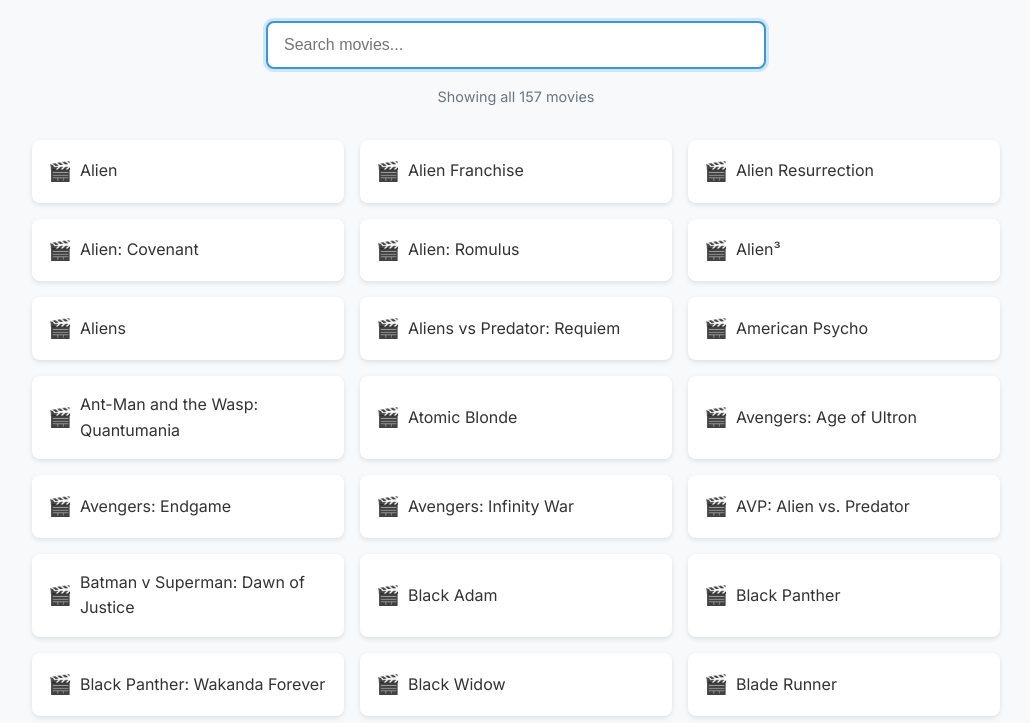
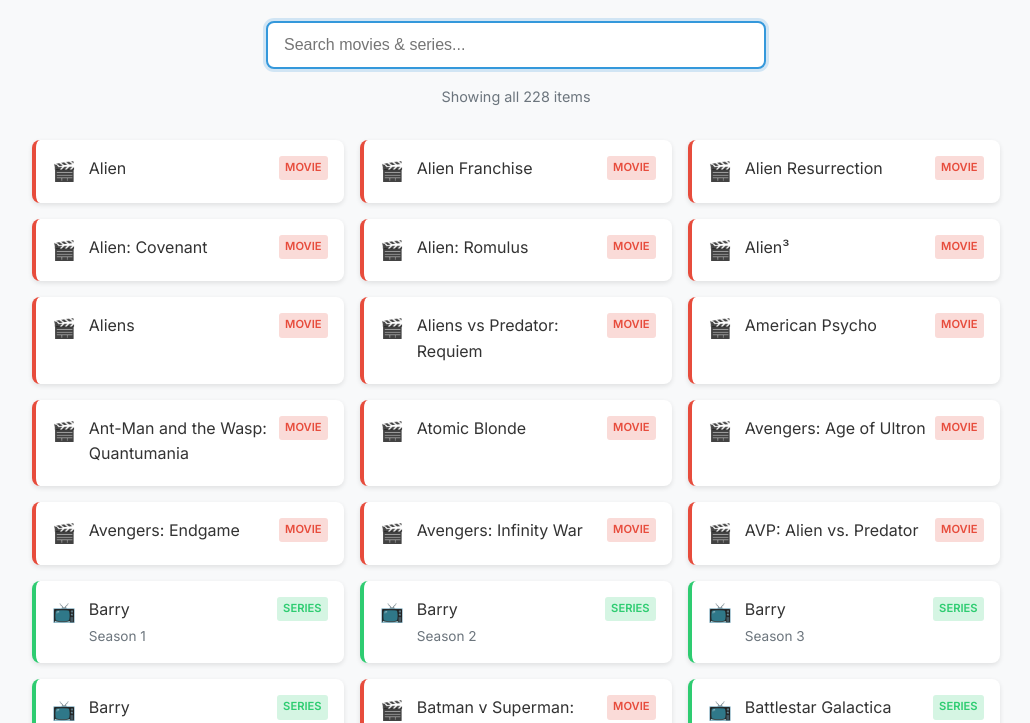
Before and after one commit to duthied/duthied.github.io, a plain HTML site: page index.html in a window 1280 px wide. Shown: the part 86-809 px from the top of the page, without its empty margins (124-1154 px from the left). Drawn offline with Linux system fonts and the light colour scheme.

Commit message:
Adds series

```diff
--- a/index.html
+++ b/index.html
@@ -12,8 +12,8 @@
         <header>
             <h1>🎬 My Video Collection</h1>
             <div class="search-container">
-                <input type="text" id="search-input" placeholder="Search movies...">
-                <div id="search-stats">Showing all <span id="movie-count"></span> movies</div>
+                <input type="text" id="search-input" placeholder="Search movies & series...">
+                <div id="search-stats">Showing all <span id="movie-count"></span> items</div>
             </div>
         </header>
 
@@ -22,7 +22,7 @@
         </main>
 
         <footer>
-            <p>Created with ❤️ | Data from movies.json</p>
+            <p>Created with ❤️ | Data from movies.json & series.json</p>
         </footer>
     </div>
 
--- a/script.js
+++ b/script.js
@@ -1,82 +1,139 @@
 // DOM Elements
-const movieList = document.getElementById('movie-list');
+const itemList = document.getElementById('movie-list');
 const searchInput = document.getElementById('search-input');
-const movieCount = document.getElementById('movie-count');
+const itemCount = document.getElementById('movie-count');
 const searchStats = document.getElementById('search-stats');
 
 // Global variables
-let allMovies = [];
+let allItems = [];
 
-// Load movies data from JSON file
-function loadMovies() {
-    // Use fetch API to load the movies.json file
-    // This will work when deployed to GitHub Pages
-    fetch('movies.json')
-        .then(response => {
+// Load both movies and series data
+function loadData() {
+    // Use Promise.all to fetch both data files simultaneously
+    Promise.all([
+        fetch('movies.json').then(response => {
+            if (!response.ok) {
+                throw new Error(`HTTP error! Status: ${response.status}`);
+            }
+            return response.json();
+        }),
+        fetch('series.json').then(response => {
             if (!response.ok) {
                 throw new Error(`HTTP error! Status: ${response.status}`);
             }
             return response.json();
         })
-        .then(data => {
-            // Process the movie data
-            processMovieData(data);
+    ])
+    .then(([moviesData, seriesData]) => {
+        // Process and combine the data
+        processData(moviesData, seriesData);
     })
     .catch(error => {
-            console.error('Error loading movies:', error);
+        console.error('Error loading data:', error);
         // Show error message to user
-            movieList.innerHTML = `
+        itemList.innerHTML = `
             <li id="no-results">
-                    <p>Error loading movies. Please try again later.</p>
+                <p>Error loading data. Please try again later.</p>
                 <p class="error-details">Note: This page needs to be served from a web server to work properly.</p>
                 <p class="error-details">When deployed to GitHub Pages, it will work correctly.</p>
             </li>
         `;
-            searchStats.textContent = 'Error loading movies';
+        searchStats.textContent = 'Error loading data';
     });
 }
 
-// Process the movie data once loaded
-function processMovieData(data) {
-    // Extract movie titles and sort alphabetically
-    allMovies = data.Title.sort((a, b) => a.localeCompare(b));
+// Process the combined data
+function processData(moviesData, seriesData) {
+    // Create objects with type information
+    const movies = moviesData.Title.map(title => ({
+        title,
+        type: 'movie'
+    }));
 
-    // Remove duplicates (if any)
-    allMovies = [...new Set(allMovies)];
+    const series = seriesData.Series.map(title => {
+        // Parse series title and season
+        let seriesTitle = title;
+        let seasonInfo = '';
 
-    // Display all movies
-    displayMovies(allMovies);
+        if (title.includes('|')) {
+            const parts = title.split('|');
+            seriesTitle = parts[0].trim();
+            seasonInfo = parts[1].trim();
+        }
+
+        return {
+            title,
+            displayTitle: seriesTitle,
+            seasonInfo: seasonInfo,
+            type: 'series'
+        };
+    });
+
+    // Combine and sort alphabetically
+    allItems = [...movies, ...series].sort((a, b) => {
+        // For series, sort by the display title (without season info)
+        const titleA = a.type === 'series' ? a.displayTitle : a.title;
+        const titleB = b.type === 'series' ? b.displayTitle : b.title;
+        return titleA.localeCompare(titleB);
+    });
+
+    // Remove duplicates if any (unlikely with the type property)
+    allItems = allItems.filter((item, index, self) =>
+        index === self.findIndex(t => t.title === item.title)
+    );
+
+    // Display all items
+    displayItems(allItems);
 
     // Initialize search functionality
     initSearch();
 }
 
-// Display movies in the list
-function displayMovies(movies) {
+// Display items in the list
+function displayItems(items) {
     // Clear the current list
-    movieList.innerHTML = '';
+    itemList.innerHTML = '';
 
-    // Update movie count
-    movieCount.textContent = movies.length;
+    // Update item count
+    itemCount.textContent = items.length;
 
-    if (movies.length === 0) {
+    if (items.length === 0) {
         // Show no results message
-        movieList.innerHTML = `<li id="no-results">No movies found matching your search.</li>`;
-        searchStats.textContent = 'No movies found';
+        itemList.innerHTML = `<li id="no-results">No items found matching your search.</li>`;
+        searchStats.textContent = 'No items found';
     } else {
-        // Create and append movie items
-        movies.forEach(movie => {
+        // Create and append items
+        items.forEach(item => {
             const li = document.createElement('li');
-            li.className = 'movie-item';
-            li.textContent = movie;
-            movieList.appendChild(li);
+            li.className = `item ${item.type}-item`;
+
+            // Different icons for movies vs series
+            const icon = item.type === 'movie' ? '🎬' : '📺';
+
+            // For series, extract and display season info
+            let seasonInfoHTML = '';
+            if (item.type === 'series' && item.seasonInfo) {
+                seasonInfoHTML = `<span class="series-info">${item.seasonInfo}</span>`;
+            }
+
+            // Create the item content
+            li.innerHTML = `
+                <span class="icon">${icon}</span>
+                <div class="item-content">
+                    <div class="item-title">${item.type === 'series' ? item.displayTitle : item.title}</div>
+                    ${seasonInfoHTML}
+                </div>
+                <span class="type-label ${item.type}-label">${item.type}</span>
+            `;
+
+            itemList.appendChild(li);
         });
 
         // Update search stats
-        if (movies.length === allMovies.length) {
-            searchStats.textContent = `Showing all ${movies.length} movies`;
+        if (items.length === allItems.length) {
+            searchStats.textContent = `Showing all ${items.length} items`;
         } else {
-            searchStats.textContent = `Showing ${movies.length} of ${allMovies.length} movies`;
+            searchStats.textContent = `Showing ${items.length} of ${allItems.length} items`;
         }
     }
 }
@@ -87,16 +144,16 @@
         const searchTerm = searchInput.value.trim().toLowerCase();
 
         if (searchTerm === '') {
-            // If search is empty, show all movies
-            displayMovies(allMovies);
+            // If search is empty, show all items
+            displayItems(allItems);
         } else {
-            // Filter movies based on search term
-            const filteredMovies = allMovies.filter(movie =>
-                movie.toLowerCase().includes(searchTerm)
+            // Filter items based on search term
+            const filteredItems = allItems.filter(item =>
+                item.title.toLowerCase().includes(searchTerm)
             );
 
-            // Display filtered movies
-            displayMovies(filteredMovies);
+            // Display filtered items
+            displayItems(filteredItems);
         }
     });
 
@@ -105,4 +162,4 @@
 }
 
 // Initialize the app when DOM is loaded
-document.addEventListener('DOMContentLoaded', loadMovies);
+document.addEventListener('DOMContentLoaded', loadData);
--- a/styles.css
+++ b/styles.css
@@ -8,6 +8,12 @@
     --border-radius: 8px;
     --box-shadow: 0 2px 5px rgba(0, 0, 0, 0.1);
     --transition: all 0.3s ease;
+
+    /* Type-specific colors */
+    --movie-color: #e74c3c;      /* Red tone for movies */
+    --series-color: #2ecc71;     /* Green tone for series */
+    --movie-light: #fadbd8;      /* Light red background */
+    --series-light: #d5f5e3;     /* Light green background */
 }
 
 * {
@@ -68,7 +74,7 @@
     margin-top: 0.5rem;
 }
 
-/* Movie list styles */
+/* Item list styles */
 #movie-list {
     list-style-type: none;
     display: grid;
@@ -76,25 +82,84 @@
     gap: 1rem;
 }
 
-.movie-item {
+/* Base item styling (shared properties) */
+.item {
     background-color: white;
     padding: 1rem;
     border-radius: var(--border-radius);
     box-shadow: var(--box-shadow);
     transition: var(--transition);
     display: flex;
-    align-items: center;
+    align-items: flex-start;
+    animation: fadeIn 0.3s ease-out;
+}
+
+/* Movie-specific styling */
+.movie-item {
+    border-left: 4px solid var(--movie-color);
 }
 
 .movie-item:hover {
+    background-color: var(--movie-light);
     transform: translateY(-3px);
-    box-shadow: 0 4px 8px rgba(0, 0, 0, 0.15);
+    box-shadow: 0 4px 8px rgba(231, 76, 60, 0.2);
 }
 
-.movie-item::before {
-    content: '🎬';
-    margin-right: 0.5rem;
+/* Series-specific styling */
+.series-item {
+    border-left: 4px solid var(--series-color);
+}
+
+.series-item:hover {
+    background-color: var(--series-light);
+    transform: translateY(-3px);
+    box-shadow: 0 4px 8px rgba(46, 204, 113, 0.2);
+}
+
+/* Icon styling */
+.icon {
+    margin-right: 0.8rem;
     font-size: 1.2rem;
+    flex-shrink: 0;
+}
+
+/* Item content styling */
+.item-content {
+    flex-grow: 1;
+    overflow: hidden;
+}
+
+.item-title {
+    font-weight: 500;
+    margin-bottom: 0.2rem;
+}
+
+.series-info {
+    font-size: 0.85rem;
+    color: #6c757d;
+    display: block;
+}
+
+/* Type labels */
+.type-label {
+    font-size: 0.7rem;
+    padding: 0.2rem 0.4rem;
+    border-radius: 3px;
+    margin-left: 0.5rem;
+    text-transform: uppercase;
+    font-weight: 600;
+    flex-shrink: 0;
+    align-self: flex-start;
+}
+
+.movie-label {
+    background-color: var(--movie-light);
+    color: var(--movie-color);
+}
+
+.series-label {
+    background-color: var(--series-light);
+    color: var(--series-color);
 }
 
 /* Footer styles */
@@ -132,10 +197,6 @@
     to { opacity: 1; transform: translateY(0); }
 }
 
-.movie-item {
-    animation: fadeIn 0.3s ease-out;
-}
-
 /* No results message */
 #no-results {
     text-align: center;
```
Lines whose indentation alone changed are shown as unchanged.
